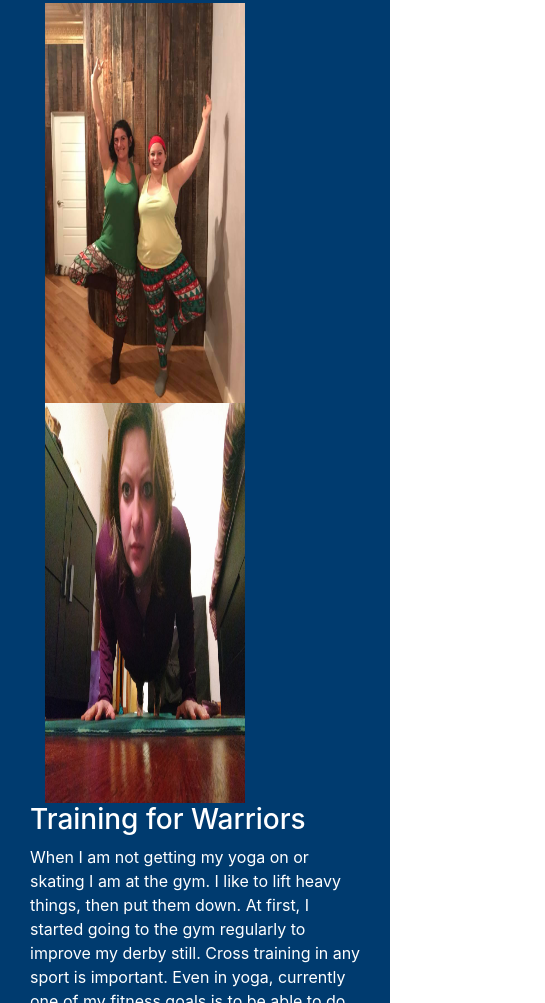
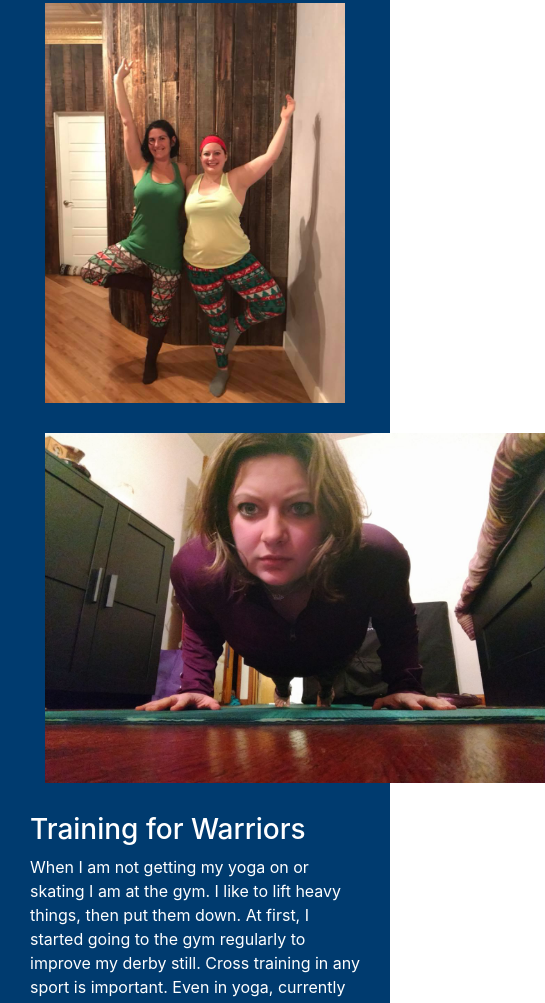
Before and after one commit to Dead-Leigh/portfolio, a plain HTML site: page aboutme.html in a window 390 px wide. Shown: the part 1450-2453 px from the top of the page, 545 px wide, since content can reach past the window. Drawn offline with nearby package versions, Linux system fonts and the light colour scheme.

Commit message:
img resize

```diff
--- a/aboutme.html
+++ b/aboutme.html
@@ -73,11 +73,11 @@
         <p> Yoga, maybe the opposite of roller derby. Sitting in a calm space and breathing. But in life we need balance. Let me tell you, we do a lot of balance in yoga! I enjoy yoga and wished to expand my knowledge I became a yoga instructor.</p>
         <div class="container">
           <div class="row">
-            <div class="col w-100">
+            <div class="col row-me w-100">
               <img src="img/108suns.jpg" alt="Christmass 108 Sun A's" height="400px" width="300px">
             </div>
-            <div class="col w-100">
-              <img src="img/chata.jpg" alt="chata i can't spell it" height="400px" width="500px">
+            <div class="col row-me w-100">
+              <img src="img/chata.jpg" alt="chata i can't spell it" height="350px" width="500px">
             </div>
           </div>
 
--- a/style.css
+++ b/style.css
@@ -74,7 +74,8 @@ top: 100px;
 @media screen and (max-width: 500px
   )
   {
-    img {
+    img .hero{
       width: 200px;
+
     }
   }
```
